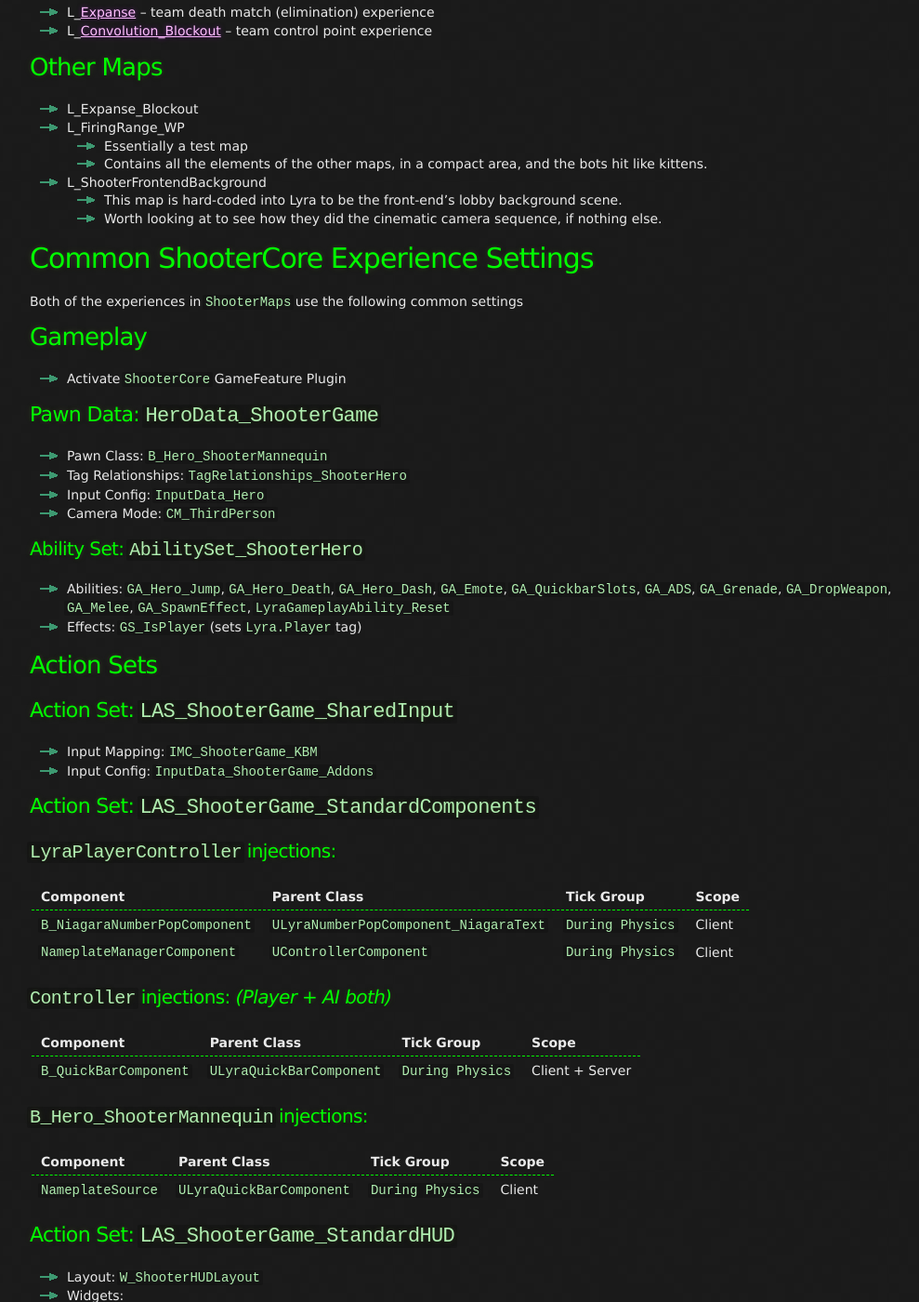
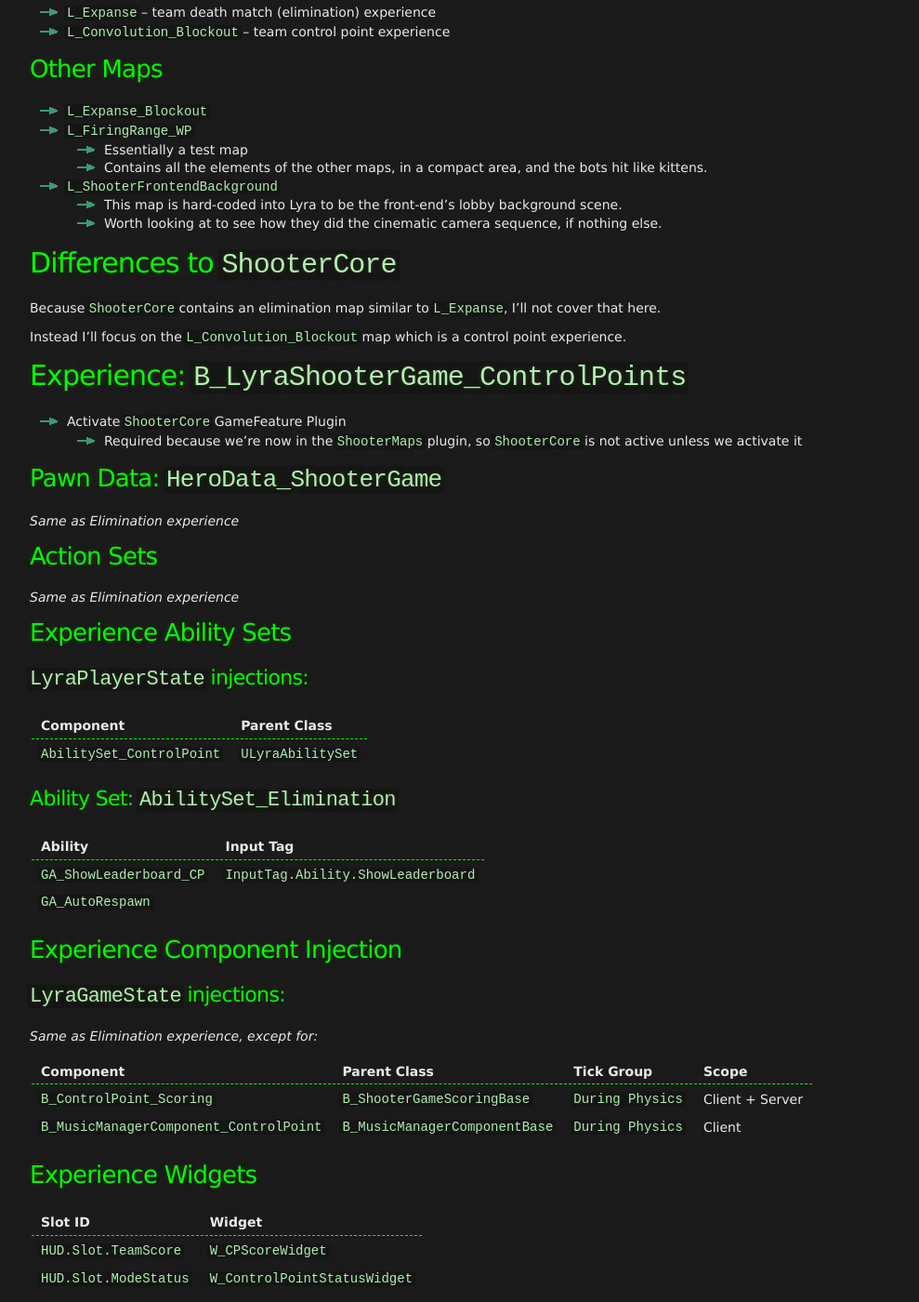
Before and after one commit to x157/x157.github.io, a Jekyll site: the page built from UE5/LyraStarterGame/ShooterMaps/index.md, in a window 1280 px wide and 1400 px high, scrolled down 337 px. Shown: the whole window at 93% size, without its empty margins (108-1097 px from the left). Built offline with Jekyll 4.4.1, drawn with Linux system fonts in a browser that asks for light colours; some of the changed text lies outside the part shown.

Commit message:
Reformat Lyra main page & link ShooterMaps

```diff
--- a/UE5/LyraStarterGame/ShooterMaps/index.md
+++ b/UE5/LyraStarterGame/ShooterMaps/index.md
@@ -14,168 +14,101 @@ back_links:
 The `ShooterMaps` plugin uses `ShooterCore` for the base game play.  It defines some maps and experiences as follows:
 
 
-## Interesting Map Dissection
+## Interesting Maps
 
-Common experience settings are further below, but 2 maps in particular warrant further dissection as they implement two different types of experience.
+Common experience settings are further below, but 2 maps in particular warrant further investigation as they implement
+two different types of experience.
 
-- L_[Expanse](./Expanse) -- team death match (elimination) experience
-- L_[Convolution_Blockout](./Convolution_Blockout) -- team control point experience
+- `L_Expanse` -- team death match (elimination) experience
+- `L_Convolution_Blockout` -- team control point experience
 
 
 ## Other Maps
 
-- L_Expanse_Blockout
-- L_FiringRange_WP
+- `L_Expanse_Blockout`
+- `L_FiringRange_WP`
   - Essentially a test map
   - Contains all the elements of the other maps, in a compact area, and the bots hit like kittens.
-- L_ShooterFrontendBackground
+- `L_ShooterFrontendBackground`
   - This map is hard-coded into Lyra to be the front-end's lobby background scene.
   - Worth looking at to see how they did the cinematic camera sequence, if nothing else.
 
 
-# Common ShooterCore Experience Settings
+# Differences to `ShooterCore`
 
-Both of the experiences in `ShooterMaps` use the following common settings
+Because `ShooterCore` contains an elimination map similar to `L_Expanse`, I'll not cover that here.
+
+Instead I'll focus on the `L_Convolution_Blockout` map which is a control point experience.
 
 
-## Gameplay
+# Experience: `B_LyraShooterGame_ControlPoints`
 
 - Activate `ShooterCore` GameFeature Plugin
+  - Required because we're now in the `ShooterMaps` plugin, so `ShooterCore` is not active unless we activate it
 
 
-### Pawn Data: `HeroData_ShooterGame`
+## Pawn Data: `HeroData_ShooterGame`
 
-- Pawn Class: `B_Hero_ShooterMannequin`
-- Tag Relationships: `TagRelationships_ShooterHero`
-- Input Config: `InputData_Hero`
-- Camera Mode: `CM_ThirdPerson`
-
-#### Ability Set: `AbilitySet_ShooterHero`
-
-- Abilities: `GA_Hero_Jump`, `GA_Hero_Death`, `GA_Hero_Dash`, `GA_Emote`, `GA_QuickbarSlots`, `GA_ADS`, `GA_Grenade`, `GA_DropWeapon`, `GA_Melee`, `GA_SpawnEffect`, `LyraGameplayAbility_Reset`
-- Effects: `GS_IsPlayer` (sets `Lyra.Player` tag)
-
-
+*Same as Elimination experience*
 
 
 ## Action Sets
 
-
-### Action Set: `LAS_ShooterGame_SharedInput`
-
-- Input Mapping: `IMC_ShooterGame_KBM`
-- Input Config: `InputData_ShooterGame_Addons`
+*Same as Elimination experience*
 
 
-### Action Set: `LAS_ShooterGame_StandardComponents`
-
-#### `LyraPlayerController` injections:
-
-| Component | Parent Class | Tick Group | Scope |
-| --- | --- | --- | --- |
-| `B_NiagaraNumberPopComponent` | `ULyraNumberPopComponent_NiagaraText` | `During Physics` | Client |
-| `NameplateManagerComponent` | `UControllerComponent` | `During Physics` | Client |
-
-#### `Controller` injections: *(Player + AI both)*
-
-| Component | Parent Class | Tick Group | Scope |
-| --- | --- | --- | --- |
-| `B_QuickBarComponent` | `ULyraQuickBarComponent` | `During Physics` | Client + Server |
-
-#### `B_Hero_ShooterMannequin` injections:
-
-| Component | Parent Class | Tick Group | Scope |
-| --- | --- | --- | --- |
-| `NameplateSource` | `ULyraQuickBarComponent` | `During Physics` | Client |
+## Experience Ability Sets
 
 
-### Action Set: `LAS_ShooterGame_StandardHUD`
+### `LyraPlayerState` injections:
 
-- Layout: `W_ShooterHUDLayout`
-- Widgets:
+| Component                 | Parent Class      |
+|---------------------------|-------------------|
+| `AbilitySet_ControlPoint` | `ULyraAbilitySet` |
 
-| Slot ID | Widget | Note |
-| --- | --- | --- |
-| `HUD.Slot.EliminationFeed` | `W_EliminationFeed` | |
-| `HUD.Slot.Equipment` | `W_QuickBar` | |
-| `HUD.Slot.TopAccolades` | `W_AccoladeHostWidget` | |
-| `HUD.Slot.Reticle` | `W_WeaponReticleHost` | |
-| `HUD.Slot.PerfStats.Graph` | `W_PerfStatContainer_GraphOnly` | |
-| `HUD.Slot.PerfStats.Text` | `W_PerfStatContainer_TextOnly` | |
-| `HUD.Slot.LeftSideTouchInputs` | `W_OnScreenJoystick_Left` | |
-| `HUD.Slot.RightSideTouchInputs` | `W_OnScreenJoystick_Right` | |
-| `HUD.Slot.RightSideTouchInputs` | `W_FireButton` | <problem>DUPLICATE SLOT ID</problem> |
-| `HUD.Slot.RightSideTouchRegion` | `W_TouchRegion_Right` | |
-| `HUD.Slot.LeftSideTouchRegion` | `W_TouchRegion_Left` | |
+### Ability Set: `AbilitySet_Elimination`
+
+| Ability                 | Input Tag                          |
+|-------------------------|------------------------------------|
+| `GA_ShowLeaderboard_CP` | `InputTag.Ability.ShowLeaderboard` |
+| `GA_AutoRespawn`        |                                    |
 
 
-### Action Set: `EAS_BasicShooterAccolades`
+## Experience Component Injection
 
-#### `GameStateBase` injections:
+### `LyraGameState` injections:
 
-| Component | Parent Class | Tick Group | Scope |
-| --- | --- | --- | --- |
-| `B_ElimChainProcessor` | `UElimChainProcessor` < `UGameplayMessageProcessor` | `During Physics` | Server only |
-| `B_ElimStreakProcessor` | `UElimStreakProcessor` < `UGameplayMessageProcessor` | `During Physics` | Server only |
-| `AssistProcessor` (C++) | `UGameplayMessageProcessor` | `During Physics` |Server only |
-| `B_AccoladeRelay` | `UGameplayMessageProcessor` | `During Physics` | Client + Server |
+*Same as Elimination experience, except for:*
+
+| Component                              | Parent Class                  | Tick Group       | Scope           |
+|----------------------------------------|-------------------------------|------------------|-----------------|
+| `B_ControlPoint_Scoring`               | `B_ShooterGameScoringBase`    | `During Physics` | Client + Server |
+| `B_MusicManagerComponent_ControlPoint` | `B_MusicManagerComponentBase` | `During Physics` | Client          |
+
+
+## Experience Widgets
+
+| Slot ID               | Widget                       |
+|-----------------------|------------------------------|
+| `HUD.Slot.TeamScore`  | `W_CPScoreWidget`            |
+| `HUD.Slot.ModeStatus` | `W_ControlPointStatusWidget` |
+
+
+----------------------------------------------------------------------
 
 
 # Game Logic
 
-- `NameplateManagerComponent` logic:
-  - Keep track of all actors needing nameplates
-  - Use `W_Nameplate` UI widget
-
-- `B_AccoladeRelay` logic:
-  - Listen for `Lyra.ShooterGame.Accolade` gameplay cues
-  - Do stuff RE accolades
-
-- `B_ShooterBotSpawner` logic:
-  - Num Bots to Create: `3`
-  - Assign random bot names
-  - Bot Controller Class: `B_AI_Controller_LyraShooter`
-    - Type: `ULyraPlayerBotController`
-    - Logic:
-      - BeginPlay:
-        - `Wait for Experience Ready`, then:
-          - `Run Behavior Tree` = `BT_Lyra_Shooter_Bot`
-        - Register `OnDeathStarted` custom event on pawn's `Lyra Health Component`.`OnDeathStarted` event
-      - `OnDeathStarted` custom event:
-        - Clear blackboard
-        - Stop `BrainComponent` logic
-      - `OnPossess` event:
-        - Start `BrainComponent` logic
-        - Set `AIPerception` team ID
-      - `OnUnPossess` event:
-        - Call `OnDeathStarted` custom event
-
-- `B_TeamSetup_TwoTeams` logic:
-  - Teams to Create:
-    - 1 = `TeamDA_Red`
-    - 2 = `TeamDA_Blue`
-
-- `B_TeamSpawningRules` logic (via C++ base class):
-  - Try to find `ALyraPlayerStart` farthest from enemy teams
-
-- `B_PickRandomCharacter` Logic:
-  - `BeginPlay` event:
-    - **DOES NOT CALL PARENT BEGINPLAY** (seems to be a bug)
-    - `AddCharacterPart` randomly either `B_Manny` or `B_Quinn`
+All the same logic happens as for the Elimination experience, except for the few components that were swapped out
+above.
 
 
+## Logic from `LyraGameState` injections
 
+### `B_ControlPoint_Scoring` logic
 
-##### `LyraGameState` injections:
+todo
 
-| Component | Parent Class | Tick Group | Scope |
-| --- | --- | --- | --- |
-| `B_ShooterBotSpawner` | `ULyraBotCreationComponent` | `During Physics` | Server |
-| `B_TeamSetup_TwoTeams` | `ULyraTeamCreationComponent` | <todo>???</todo> | Server |
-| `B_TeamSpawningRules` | `UTDM_PlayerSpawningManagementComponent` | `Pre Physics` | Server |
+### `B_MusicManagerComponent_ControlPoint` logic
 
-##### `Controller` injections: *(Player + AI both)*
-
-| Component | Parent Class | Tick Group | Scope |
-| --- | --- | --- | --- |
-| `B_PickRandomCharacter` | `ULyraControllerComponent_CharacterParts` | <todo>???</todo> | Client + Server |
+todo
```
Also changed, not shown: UE5/LyraStarterGame/Getting-Started-Setting-Up-a-New-LyraStarterGame-Project.md (added, +55 -0 lines), UE5/LyraStarterGame/ShooterMaps/Convolution_Blockout.md (deleted, +0 -61 lines), UE5/LyraStarterGame/ShooterMaps/Expanse.md (deleted, +0 -71 lines), UE5/LyraStarterGame/index.md (+16 -59 lines).
